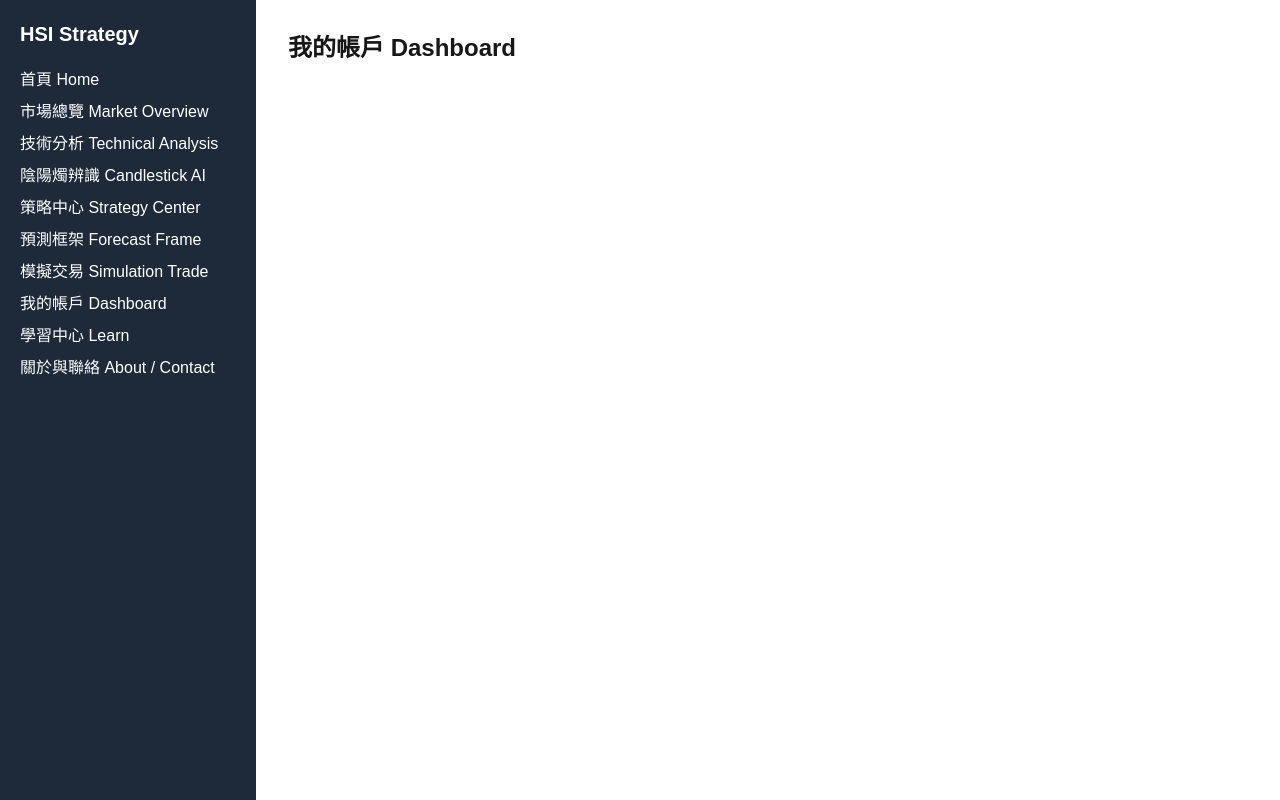
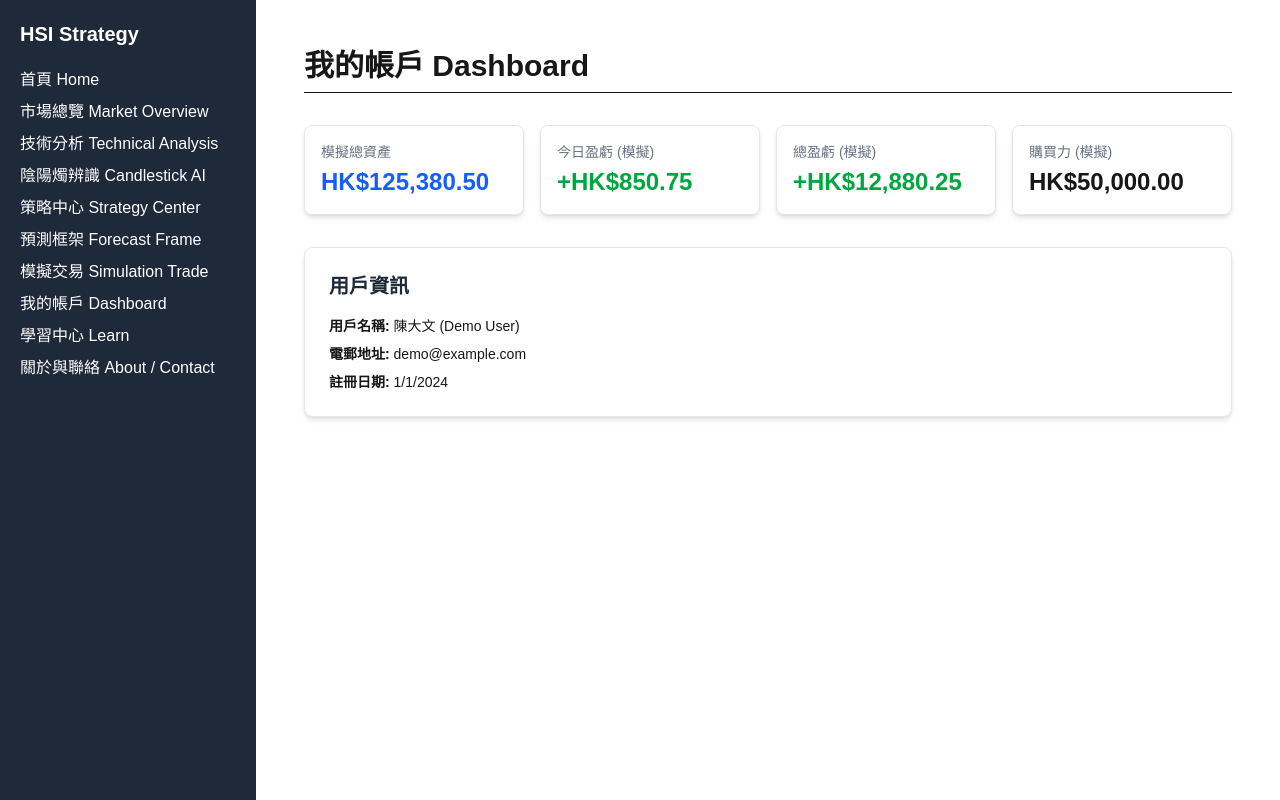
Before and after one commit to Amberlogy/hsi-strategy-app, a Next.js app in the folder nextjs/: page /dashboard in a window 1280 px wide. Built offline with nearby package versions, Linux system fonts and the light colour scheme.

Commit message:
feat: Add account summary and user info sections to Dashboard page

```diff
--- a/nextjs/app/dashboard/page.tsx
+++ b/nextjs/app/dashboard/page.tsx
@@ -1,8 +1,87 @@
+'use client'; // May need client-side interactions later
+
+import React from 'react';
+
+// Mock data for dashboard summary
+const mockAccountSummary = {
+  totalValue: 125380.50, // Example: Sum of current holdings value + cash (cash part omitted for simplicity now)
+  todayPL: 850.75,
+  totalPL: 12880.25,
+  buyingPower: 50000.00, // Example simulated cash available
+};
+
+// Mock user data
+const mockUser = {
+  name: '陳大文 (Demo User)',
+  email: 'demo@example.com',
+  memberSince: '2024-01-01',
+};
+
+// Helper to format currency
+const formatCurrency = (value: number) => {
+  return value.toLocaleString('zh-HK', { style: 'currency', currency: 'HKD' });
+};
+
+// Helper to get P/L color
+const getPlColor = (pl: number) => {
+  if (pl > 0) return 'text-green-600';
+  if (pl < 0) return 'text-red-600';
+  return 'text-gray-700';
+};
+
 export default function DashboardPage() {
+  // Use mock data directly for now
+  const summary = mockAccountSummary;
+  const user = mockUser;
+
   return (
-    <div>
-      <h1 className="text-2xl font-bold mb-4">我的帳戶 Dashboard</h1>
-      {/* 頁面內容將在此處添加 */}
+    <div className="container mx-auto p-4 space-y-8">
+      <h1 className="text-3xl font-bold border-b pb-2">我的帳戶 Dashboard</h1>
+
+      {/* Account Summary Cards */}
+      <div className="grid grid-cols-1 md:grid-cols-2 lg:grid-cols-4 gap-4">
+        <div className="bg-white p-4 rounded-lg shadow-md border border-gray-200">
+          <h3 className="text-sm font-medium text-gray-500 mb-1">模擬總資產</h3>
+          <p className="text-2xl font-bold text-blue-600">{formatCurrency(summary.totalValue)}</p>
+        </div>
+        <div className="bg-white p-4 rounded-lg shadow-md border border-gray-200">
+          <h3 className="text-sm font-medium text-gray-500 mb-1">今日盈虧 (模擬)</h3>
+          <p className={`text-2xl font-bold ${getPlColor(summary.todayPL)}`}>
+            {summary.todayPL >= 0 ? '+' : ''}{formatCurrency(summary.todayPL)}
+          </p>
+        </div>
+        <div className="bg-white p-4 rounded-lg shadow-md border border-gray-200">
+          <h3 className="text-sm font-medium text-gray-500 mb-1">總盈虧 (模擬)</h3>
+           <p className={`text-2xl font-bold ${getPlColor(summary.totalPL)}`}>
+             {summary.totalPL >= 0 ? '+' : ''}{formatCurrency(summary.totalPL)}
+          </p>
+        </div>
+        <div className="bg-white p-4 rounded-lg shadow-md border border-gray-200">
+          <h3 className="text-sm font-medium text-gray-500 mb-1">購買力 (模擬)</h3>
+          <p className="text-2xl font-bold">{formatCurrency(summary.buyingPower)}</p>
+        </div>
+      </div>
+
+      {/* User Info Section */}
+      <div className="bg-white p-6 rounded-lg shadow-md border border-gray-200">
+        <h2 className="text-xl font-semibold mb-4 text-gray-800">用戶資訊</h2>
+        <div className="space-y-2 text-sm">
+          <p><strong>用戶名稱:</strong> {user.name}</p>
+          <p><strong>電郵地址:</strong> {user.email}</p>
+          <p><strong>註冊日期:</strong> {new Date(user.memberSince).toLocaleDateString('zh-HK')}</p>
+          {/* Add link to profile settings page later */}
+          {/* <button className="mt-3 text-sm text-blue-600 hover:underline">編輯個人資料</button> */}
+        </div>
+      </div>
+
+      {/* Placeholder for recent activity or other widgets */}
+      {/*
+      <div className="bg-white p-6 rounded-lg shadow-md border border-gray-200">
+        <h2 className="text-xl font-semibold mb-4 text-gray-800">最近活動</h2>
+        <p className="text-gray-500">此處顯示最近的交易或策略信號...</p>
+      </div>
+      */}
+
     </div>
   );
 }
```
